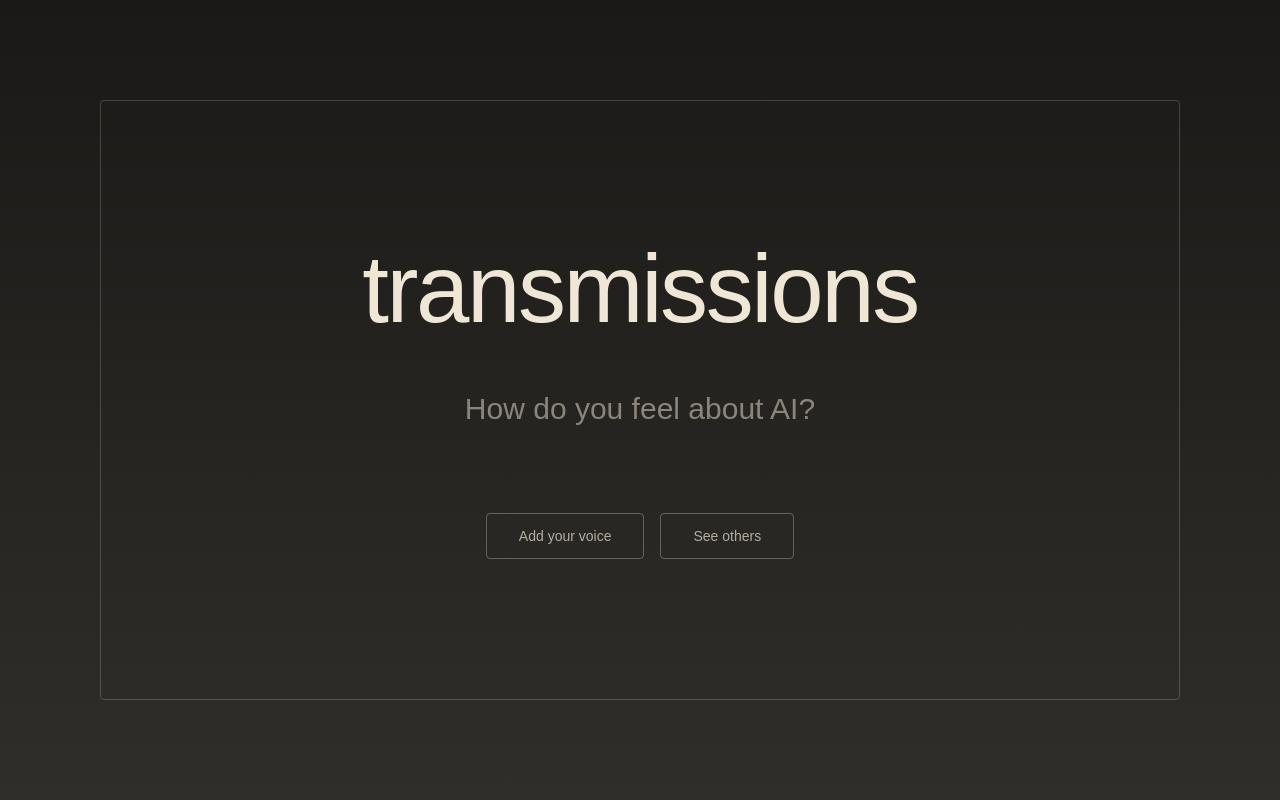
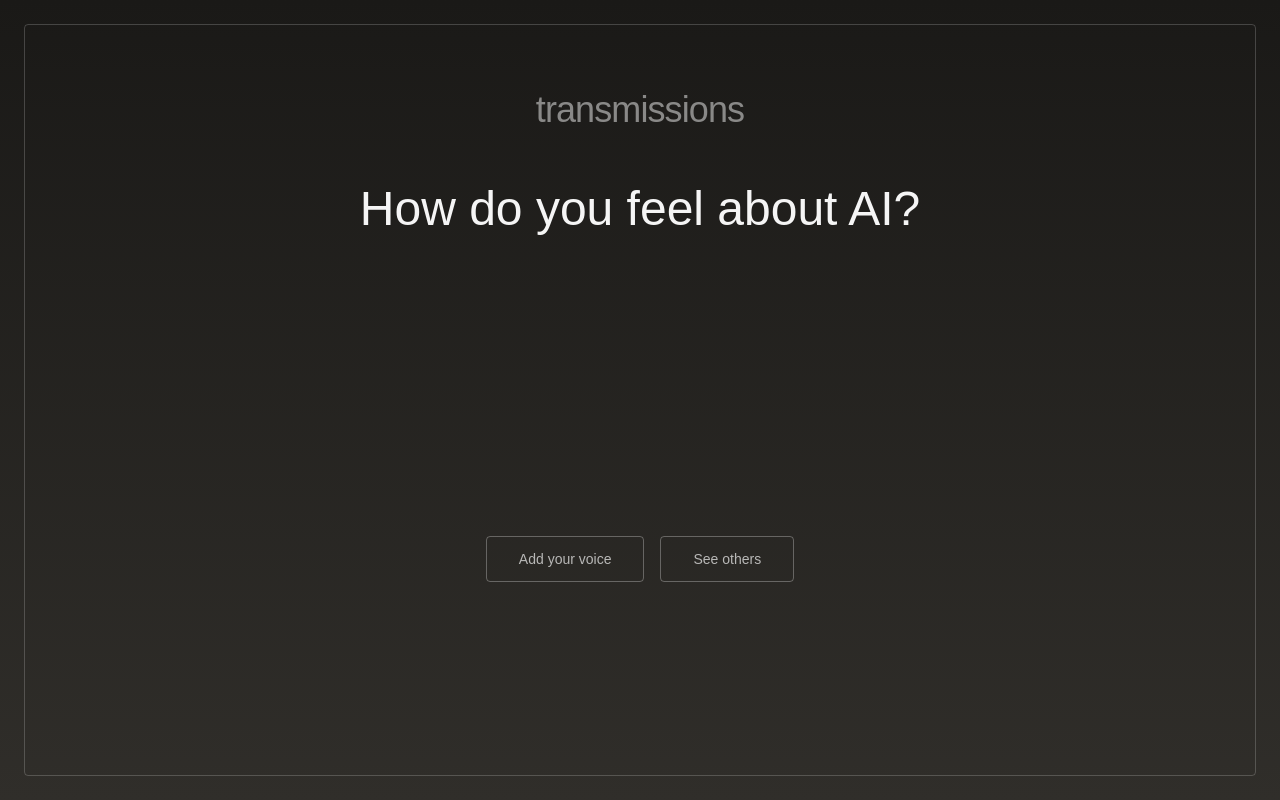
Before and after one commit to erinlynndownes/transmissions, a Next.js app: page / in a window 1280 px wide. Built offline with nearby package versions, Linux system fonts and the light colour scheme.

Commit message:
ux iteration

```diff
--- a/app/globals.css
+++ b/app/globals.css
@@ -1,7 +1,7 @@
 @import "tailwindcss";
 
 :root {
-  --foreground: #f0e6d6;
+  --foreground: #f5f5f5;
 }
 
 @theme inline {
--- a/app/page.tsx
+++ b/app/page.tsx
@@ -19,28 +19,26 @@ export default async function Home() {
   const hasEnoughQuotes = quotes.length >= QUOTE_THRESHOLD;
 
   return (
-    <main className="min-h-screen flex items-center justify-center relative">
+    <main className="min-h-screen flex flex-col items-center justify-center relative pb-32">
       {/* Frame */}
-      <div className="fixed inset-4 sm:inset-8 md:inset-16 lg:inset-[100px] border border-[var(--foreground)]/20 rounded pointer-events-none" />
+      <div className="fixed inset-3 sm:inset-4 md:inset-6 border border-[var(--foreground)]/20 rounded pointer-events-none" />
 
-      <div className="max-w-2xl mx-auto px-6 flex flex-col items-center text-center gap-12">
-        <h1 className="text-6xl md:text-7xl lg:text-8xl font-light tracking-tight">
+      <div className="max-w-2xl mx-auto px-6 flex flex-col items-center text-center">
+        <h1 className="text-3xl md:text-4xl font-light tracking-tight opacity-50 mb-10">
           transmissions
         </h1>
 
-        <div className="min-h-[80px]">
-          {hasEnoughQuotes ? (
-            <div className="border-l border-[var(--foreground)]/20 pl-6 text-left">
-              <RotatingQuote quotes={quotes} />
-            </div>
-          ) : (
-            <p className="text-2xl md:text-3xl opacity-50 leading-relaxed">
-              How do you feel about AI?
-            </p>
-          )}
-        </div>
+        <p className="text-3xl md:text-4xl lg:text-5xl leading-relaxed mb-8">
+          How do you feel about AI?
+        </p>
 
-        <div className="flex flex-col sm:flex-row gap-4">
+        {hasEnoughQuotes && (
+          <div className="border-l border-[var(--foreground)]/20 pl-6 text-left mb-8 min-h-[80px]">
+            <RotatingQuote quotes={quotes} />
+          </div>
+        )}
+
+        <div className="flex flex-col sm:flex-row gap-4 mt-64">
           <Link
             href="/talk"
             className="px-8 py-3 border border-[var(--foreground)]/30 hover:border-[var(--foreground)]/60 text-[var(--foreground)]/70 hover:text-[var(--foreground)] text-sm rounded transition-colors"
--- a/components/ConversationView.tsx
+++ b/components/ConversationView.tsx
@@ -13,14 +13,6 @@ const EMPLOYMENT_OPTIONS = [
   "student",
   "retired",
   "other",
-];
-const INCOME_RANGES = [
-  "Under $25k",
-  "$25-50k",
-  "$50-75k",
-  "$75-100k",
-  "$100-150k",
-  "$150k+",
 ];
 
 function AssistantMessage({ content, fadeIn }: { content: string; fadeIn: boolean }) {
@@ -82,7 +74,6 @@ function DemographicsSection({
   const [gender, setGender] = useState("");
   const [ageRange, setAgeRange] = useState("");
   const [employmentStatus, setEmploymentStatus] = useState("");
-  const [incomeRange, setIncomeRange] = useState("");
   const [demographicsSubmitted, setDemographicsSubmitted] = useState(false);
 
   async function handleDemographicsSubmit() {
@@ -94,7 +85,6 @@ function DemographicsSection({
         gender: gender || undefined,
         ageRange: ageRange || undefined,
         employmentStatus: employmentStatus || undefined,
-        incomeRange: incomeRange || undefined,
         categories,
       }),
     });
@@ -106,9 +96,7 @@ function DemographicsSection({
         <p className="text-neutral-500 text-xs">Thank you.</p>
         {submissionId && (
           <p className="text-neutral-700 text-xs mt-4">
-            Your submission ID: <span className="font-mono text-neutral-600">{submissionId}</span>
-            <br />
-            Save this if you ever need to request removal.
+            Submission ID: <span className="font-mono text-neutral-600">{submissionId}</span>
           </p>
         )}
       </div>
@@ -182,26 +170,6 @@ function DemographicsSection({
           </div>
         </div>
 
-        <div>
-          <label className="text-xs text-neutral-500 uppercase tracking-wider block mb-2">
-            Income range
-          </label>
-          <div className="flex flex-wrap gap-2">
-            {INCOME_RANGES.map((r) => (
-              <button
-                key={r}
-                onClick={() => setIncomeRange(incomeRange === r ? "" : r)}
-                className={`px-3 py-1 text-sm rounded transition-colors ${
-                  incomeRange === r
-                    ? "bg-neutral-200 text-neutral-900"
-                    : "bg-neutral-800/50 text-neutral-400 hover:text-neutral-200 border border-neutral-700"
-                }`}
-              >
-                {r}
-              </button>
-            ))}
-          </div>
-        </div>
       </div>
 
       <div className="text-center mt-6">
@@ -215,9 +183,7 @@ function DemographicsSection({
 
       {submissionId && (
         <p className="text-neutral-700 text-xs mt-6 text-center">
-          Your submission ID: <span className="font-mono text-neutral-600">{submissionId}</span>
-          <br />
-          Save this if you ever need to request removal.
+          Submission ID: <span className="font-mono text-neutral-600">{submissionId}</span>
         </p>
       )}
     </div>
@@ -323,7 +289,8 @@ export function ConversationView() {
           </p>
           <p className="text-neutral-500">
             Please don&apos;t include anything personal you wouldn&apos;t want
-            shown. No names, locations, or identifying details. This is on you.
+            shown. No names, locations, or identifying details. You can&apos;t
+            edit it after the fact.
           </p>
         </div>
         <button
@@ -337,7 +304,7 @@ export function ConversationView() {
   }
 
   return (
-    <div className="max-w-2xl mx-auto px-6 pt-24 pb-12 flex flex-col min-h-screen">
+    <div className="max-w-2xl mx-auto px-6 pt-36 pb-12 flex flex-col min-h-screen">
       <div className="flex-1 space-y-6 mb-8">
         {messages.map((m, i) => {
           if (m.role === "assistant") {
@@ -367,6 +334,20 @@ export function ConversationView() {
               Transmission received. Your words are part of the record now.
             </p>
             <DemographicsSection categories={categories} submissionId={submissionId} />
+            <div className="mt-10 flex flex-col sm:flex-row gap-4 justify-center text-sm">
+              <a
+                href="/explore"
+                className="px-8 py-3 border border-[var(--foreground)]/30 hover:border-[var(--foreground)]/60 text-[var(--foreground)]/70 hover:text-[var(--foreground)] rounded transition-colors text-center"
+              >
+                explore what others said
+              </a>
+              <a
+                href="/"
+                className="px-8 py-3 border border-[var(--foreground)]/30 hover:border-[var(--foreground)]/60 text-[var(--foreground)]/70 hover:text-[var(--foreground)] rounded transition-colors text-center"
+              >
+                back to the beginning
+              </a>
+            </div>
           </div>
         )}
 
@@ -374,7 +355,7 @@ export function ConversationView() {
       </div>
 
       {!conversationComplete && (
-        <div className="sticky bottom-0 pb-8">
+        <div className="sticky bottom-0 pb-16">
           <div className="flex gap-3">
             <textarea
               className="flex-1 bg-neutral-800/50 border border-neutral-700 rounded px-4 py-3 text-neutral-100 text-lg placeholder-neutral-600 resize-none focus:outline-none focus:border-neutral-500"
```
